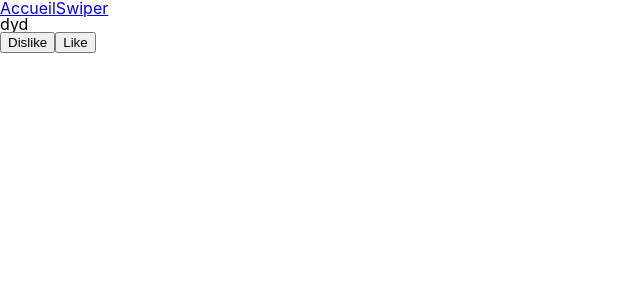
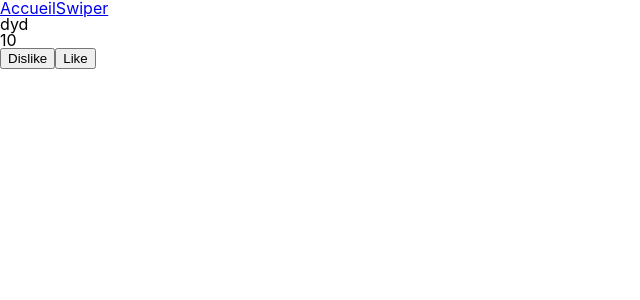
Before and after one commit to Maxime-Medal/CristiAndTheQueens, a React (Create React App) app: page /SwitchPages in a window 1280 px wide. Shown: the top 300 px of the page, without its empty margins (0-640 px from the left). Built offline with nearby package versions, Linux system fonts and the light colour scheme.

Commit message:
new router

```diff
--- a/src/App.js
+++ b/src/App.js
@@ -7,12 +7,18 @@ import SwitchPages from "./pages/SwitchPages";
 
 
 const App = () => {
+
+  const [rangeWordValue, setRangeWordValue] = React.useState(10);
   return (
     <div className="app">
       <Navigation />
       <Switch>
-        <Route path="/" exact component={Home} />
-        <Route path="/SwitchPages" exact component={SwitchPages} />
+        <Route path="/" exact >
+          <Home rangeWordValue={rangeWordValue} setRangeWordValue={setRangeWordValue}/>
+          </Route>
+        <Route path="/SwitchPages" exact >
+        <SwitchPages rangeWordValue={rangeWordValue} />
+        </Route>
         <Route path="/SwitchPages/answer" exact component={Resume} />
       </Switch>
     </div>
--- a/src/components/Navigations.jsx
+++ b/src/components/Navigations.jsx
@@ -7,7 +7,7 @@ const Navigation = () => {
             <NavLink exact to="/" activeClassName="nav-active">
                 Accueil
             </NavLink>
-            <NavLink exact to="SwitchPages" activeClassName="nav-active">
+            <NavLink exact to="/SwitchPages" activeClassName="nav-active">
                 Swiper
             </NavLink>
         </div>
--- a/src/pages/Home.jsx
+++ b/src/pages/Home.jsx
@@ -5,9 +5,9 @@ import SentenceButton from "../components/SentenceButton";
 import WordButton from "../components/WordButton";
 import "../index.css";
 
-const Home = () => {
+const Home = ({ rangeWordValue, setRangeWordValue}) => {
   const [rangeSentenceValue, setRangeSentenceValue] = useState(50);
-  const [rangeWordValue, setRangeWordValue] = useState(10);
+
 
   const handleClick = () => {
     console.log("fonction à inserer");
--- a/src/pages/SwitchPages.jsx
+++ b/src/pages/SwitchPages.jsx
@@ -17,6 +17,7 @@ const tab = [
   "jeanecluc",
   "juju",
 ];
+
 
 const phrase = [];
 
@@ -44,6 +45,7 @@ function SwitchPage({ rangeWordValue }) {
     <div>
       <div>
         <h1>{state}</h1>
+        <h1>{rangeWordValue}</h1>
       </div>
       <div className="button-container">
         <button type="button" onClick={deleteWord}>
```
